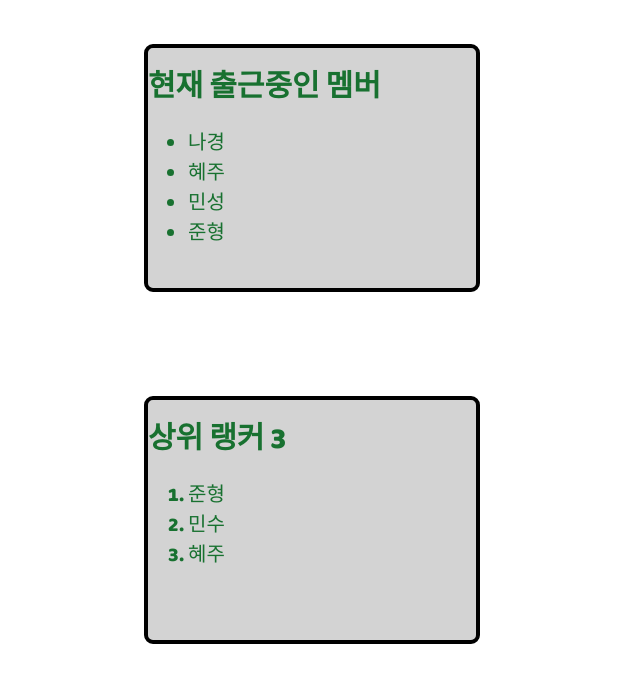
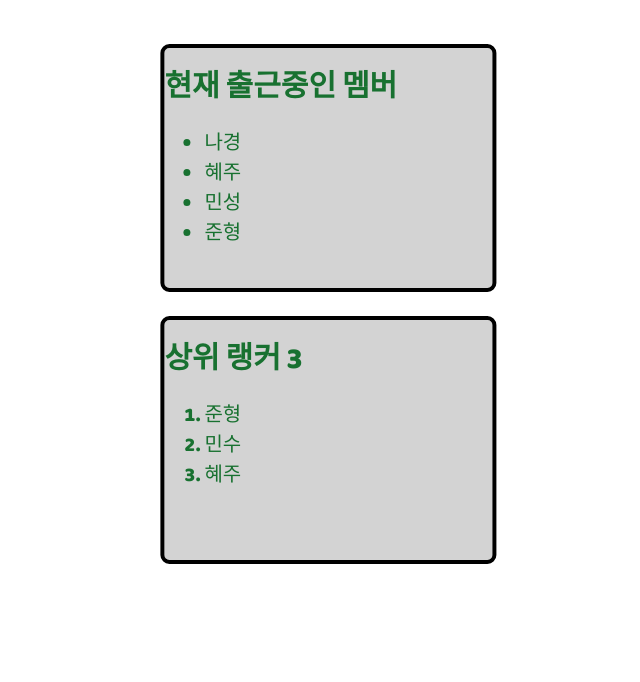
Before and after one commit to Kunnect/KUAttendance, a React (Create React App) app: page /dobby in a window 1280 px wide. Shown: the top 682 px of the page, without its empty margins (328-968 px from the left). Built offline with nearby package versions, Linux system fonts and the light colour scheme.

Commit message:
Update App.css

```diff
--- a/src/App.css
+++ b/src/App.css
@@ -327,7 +327,7 @@
   position: absolute;
   left: 50%;
   top : 0%;
-  transform:  translate(-50%, 20%);
+  transform:  translate(-45%, 20%);
   width:328px;
   height:240px;
   outline: 4px solid black;
@@ -338,11 +338,18 @@
   font-size: 20px
 }
 
+/*.Kudobby now textarea{*/
+/*  position: absolute;*/
+/*  left: 55%;*/
+/*  top : 50%;*/
+/*  font-size: 20px;*/
+/*}*/
+
 .Kudobby ranker{
   position: absolute;
   left: 50%;
-  top : 50%;
-  transform:  translate(-50%, 0%);
+  top : 40%;
+  transform:  translate(-45%, 0%);
   width:328px;
   height:240px;
   outline: 4px solid black;
```
